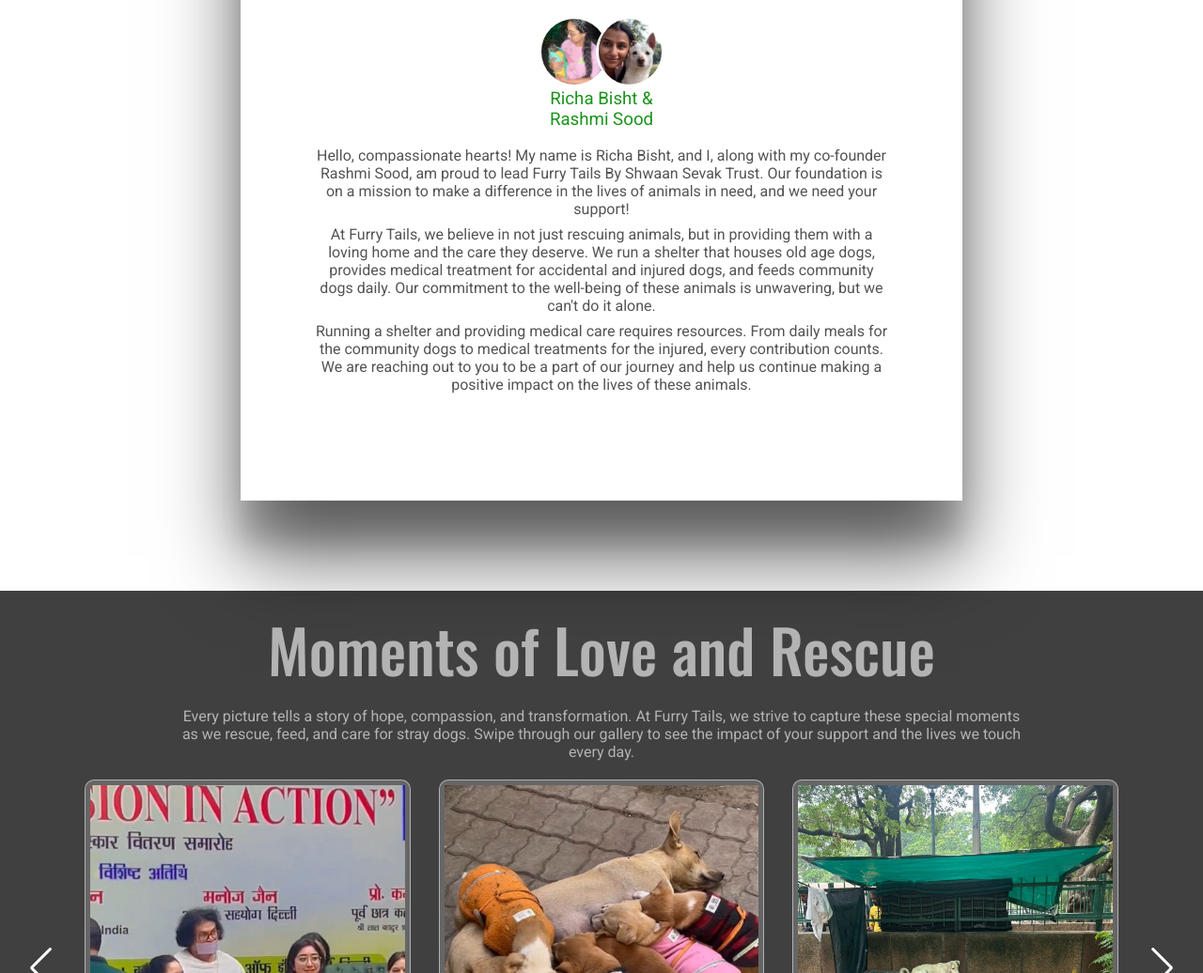
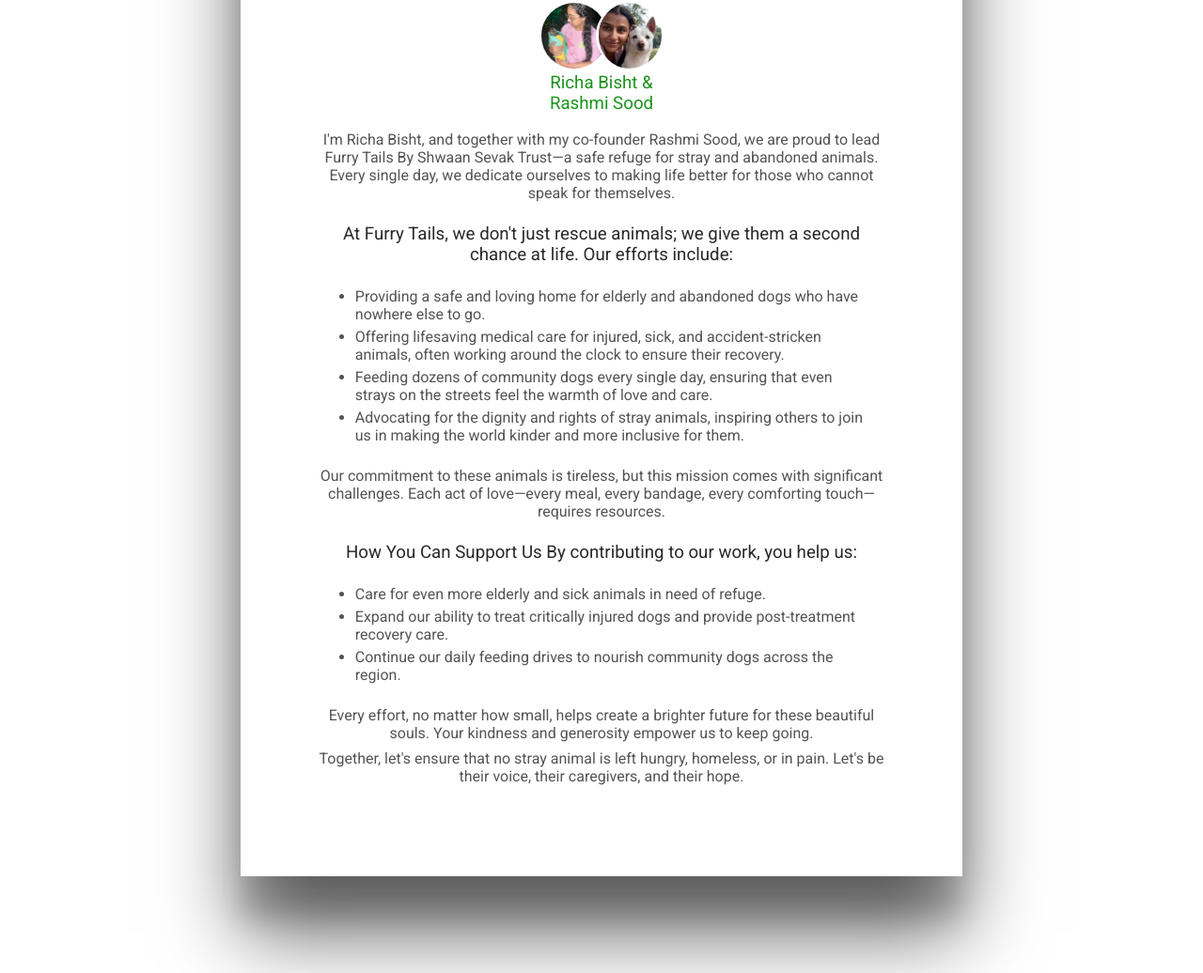
Before and after one commit to DevPatson/furrytales, a plain HTML site: page index.html in a window 1280 px wide. Shown: the part 987-2023 px from the top of the page at 94% size. Drawn offline with nearby package versions, Linux system fonts and the light colour scheme.

Commit message:
Add files via upload

```diff
--- a/index.css
+++ b/index.css
@@ -108,7 +108,7 @@ li{
     justify-content: center;
     align-items: center;
     color: rgb(85, 83, 83);
-    height: 90vh;
+    height: 70rem;
     box-shadow: 0 60px 80px rgba(0, 0, 0, 0.60), 0 45px 26px rgba(0, 0, 0, 0.14);
     width: 60%;
 }
@@ -130,13 +130,25 @@ li{
     margin-top: 10px;
     width: 80%;
 }
-
+.paraUl {
+    margin: 24px;
+    text-align: left;
+    margin-left: 45px;
+}
+.paral {
+    list-style: disc;
+    margin-bottom: 5px;
+}
+.parah3{
+    margin: 23px;
+    color: #292929;
+}
 .abtHead {
     margin-bottom: 30px;
 }
 
 .abtContainer {
-    height: 107vh;
+    height: 80rem;
     display: flex;
     justify-content: center;
 
@@ -342,7 +354,7 @@ footer h2 {
         margin-left: 5px;
     }
     .abtContainer{
-        height: 140vh;
+        height: 110rem;
     }
     .navul{
         display: none;
@@ -365,7 +377,7 @@ footer h2 {
     }
     .about{
         width:93%;
-        height: 120vh;
+        height: 104rem;
 
     }
     .hamburger{
--- a/index.html
+++ b/index.html
@@ -51,7 +51,7 @@
             <div class="textSec">
                 <div class="heading">
                     <h2>We are FurryTails by </h2>
-                        <h3 style="font-size: 22px;">Shwaan Sevak Trust. </h3>
+                    <h3 style="font-size: 22px;">Shwaan Sevak Trust. </h3>
                 </div>
                 <div class="para">
                     <p>At Furry Tails, we are dedicated to rescuing and feeding stray dogs, ensuring they receive the
@@ -76,7 +76,7 @@
                 <div class="abtImg">
 
                     <img id="abtImg" src="./public/pfp.jpeg" alt="profile-img" />
-                    <img  id="abtImg" class="abtimgtwo" src="./public/pfp2.jpeg" alt="profile-img" />
+                    <img id="abtImg" class="abtimgtwo" src="./public/pfp2.jpeg" alt="profile-img" />
 
                 </div>
             </div>
@@ -84,17 +84,44 @@
             <h3 style="color: #1c931c;">Richa Bisht &</h3>
             <h3 style="color: #1c931c;">Rashmi Sood</h3>
             <div class="abtText">
-                <p>Hello, compassionate hearts! My name is Richa Bisht, and I, along with my co-founder Rashmi Sood, am proud to lead Furry Tails
-                    By Shwaan Sevak Trust. Our foundation is on a mission to make a difference in the lives of
-                    animals in need, and we need your support!</p>
-                <p>At Furry Tails, we believe in not just rescuing animals, but in providing them with a loving home
-                    and the care they deserve. We run a shelter that houses old age dogs, provides medical treatment for
-                    accidental and injured dogs, and feeds community dogs daily. Our commitment to the well-being of
-                    these animals is unwavering, but we can't do it alone.</p>
-                <p>Running a shelter and providing medical care requires resources. From daily meals for the community
-                    dogs to medical treatments for the injured, every contribution counts. We are reaching out to you to
-                    be a part of our journey and help us continue making a positive impact on the lives of these
-                    animals.</p>
+                <p>I'm Richa Bisht, and together with my co-founder Rashmi Sood, we are proud to lead Furry Tails By
+                    Shwaan Sevak Trust—a safe refuge for stray and abandoned animals. Every single day, we dedicate
+                    ourselves to making life better for those who cannot speak for themselves.</p>
+
+                <p>
+                    <h3 class="parah3">At Furry Tails, we don't just rescue animals; we give them a second chance at life. Our efforts
+                    include:</h3>
+                    <ul class="paraUl">
+                        <li class="paral">Providing a safe and loving home for elderly and abandoned dogs who have nowhere else to go.</li>
+                        <li class="paral">Offering lifesaving medical care for injured, sick, and accident-stricken animals, often working
+                            around the clock to ensure their recovery.</li>
+                        <li class="paral">Feeding dozens of community dogs every single day, ensuring that even strays on the streets feel
+                            the warmth of love and care.</li>
+                        <li class="paral">Advocating for the dignity and rights of stray animals, inspiring others to join us in making the
+                            world kinder and more inclusive for them.</li>
+                    </ul>
+                     </p>
+
+                <p>Our commitment to these animals is tireless, but this mission comes with significant challenges. Each
+                    act of love—every meal, every bandage, every comforting touch—requires resources.</p>
+                <p>
+                    <h3 class="parah3">How You Can Support Us
+                    By contributing to our work, you help us:</h3>
+                    <ul class="paraUl">
+                    <li class="paral">Care for even more elderly and sick animals in need of refuge.</li>
+                    <li class="paral">Expand our ability to treat critically injured dogs and provide post-treatment recovery care.</li>
+                    <li class="paral">Continue our daily feeding drives to nourish community dogs across the region.</li>
+
+                    </ul>
+                </p>
+                <p>
+                    Every effort, no matter how small, helps create a brighter future for these beautiful souls. Your
+                    kindness and generosity empower us to keep going.
+                </p>
+                <p>
+
+                    Together, let's ensure that no stray animal is left hungry, homeless, or in pain. Let's be their
+                    voice, their caregivers, and their hope.</p>
             </div>
         </div>
 
@@ -127,33 +154,40 @@
                             <img class="swiperImage" src="./public/5.jpeg" alt="" srcset="">
                         </div>
                         <div class="card-item swiper-slide">
-                             <img class="swiperImage" src="./public/6.jpeg" alt="" srcset="">
+                            <img class="swiperImage" src="./public/6.jpeg" alt="" srcset="">
                         </div>
                         <div class="card-item swiper-slide">
-                             <img class="swiperImage" src="./public/7.jpeg" alt="" srcset="">
+                            <img class="swiperImage" src="./public/7.jpeg" alt="" srcset="">
                         </div>
 
                         <div class="card-item swiper-slide">
-                            <img class="swiperImage" style="object-fit: contain;" src="./public/11.jpeg" alt="" srcset="">
+                            <img class="swiperImage" style="object-fit: contain;" src="./public/11.jpeg" alt=""
+                                srcset="">
                         </div>
                         <div class="card-item swiper-slide">
-                            <img class="swiperImage" style="object-fit: contain;" src="./public/12.jpeg" alt="" srcset="">
+                            <img class="swiperImage" style="object-fit: contain;" src="./public/12.jpeg" alt=""
+                                srcset="">
                         </div>
                         <div class="card-item swiper-slide">
-                            <img class="swiperImage" style="object-fit: contain;" src="./public/13.jpeg" alt="" srcset="">
+                            <img class="swiperImage" style="object-fit: contain;" src="./public/13.jpeg" alt=""
+                                srcset="">
                         </div>
                         <div class="card-item swiper-slide">
-                            <img class="swiperImage" style="object-fit: contain;" src="./public/14.jpeg" alt="" srcset="">
+                            <img class="swiperImage" style="object-fit: contain;" src="./public/14.jpeg" alt=""
+                                srcset="">
                         </div>
                         <div class="card-item swiper-slide">
-                            <img class="swiperImage" style="object-fit: contain;" src="./public/8.jpeg" alt="" srcset="">
+                            <img class="swiperImage" style="object-fit: contain;" src="./public/8.jpeg" alt=""
+                                srcset="">
                         </div>
                         <div class="card-item swiper-slide">
-                            <img class="swiperImage" style="object-fit: contain;" src="./public/9.jpeg" alt="" srcset="">
+                            <img class="swiperImage" style="object-fit: contain;" src="./public/9.jpeg" alt=""
+                                srcset="">
                         </div>
                         <div class="card-item swiper-slide">
 
-                            <img class="swiperImage" style="object-fit: contain;" src="./public/10.jpeg" alt="" srcset="">
+                            <img class="swiperImage" style="object-fit: contain;" src="./public/10.jpeg" alt=""
+                                srcset="">
                         </div>
                     </div>
                     <div class="swiper-pagination"></div>
@@ -211,7 +245,7 @@
                 </path>
             </svg>
         </div>
-        <form  action="https://formsubmit.co/Shwaansevaktrust@gmail.com" method="POST" id="contact-form">
+        <form action="https://formsubmit.co/Shwaansevaktrust@gmail.com" method="POST" id="contact-form">
             <div class="name">
                 <label for="name"></label>
                 <input type="text" placeholder="My name is" name="name" id="name_input" required>
@@ -250,8 +284,8 @@
         <div class="rounded-social-buttons">
             <!-- <a class="social-button facebook" href="/"
                 target="_blank"><i class="fab fa-facebook-f"></i></a> -->
-                <a class="social-button whatsapp" href="https://wa.me/9319689106"
-                target="_blank"><i class="fab fa-whatsapp"></i></a>
+            <a class="social-button whatsapp" href="https://wa.me/9319689106" target="_blank"><i
+                    class="fab fa-whatsapp"></i></a>
             <!-- <a class="social-button twitter" href="https://www.twitter.com/" target="_blank"><i
                     class="fab fa-twitter"></i></a>
             <a class="social-button linkedin" href="https://www.linkedin.com/" target="_blank"><i
```
